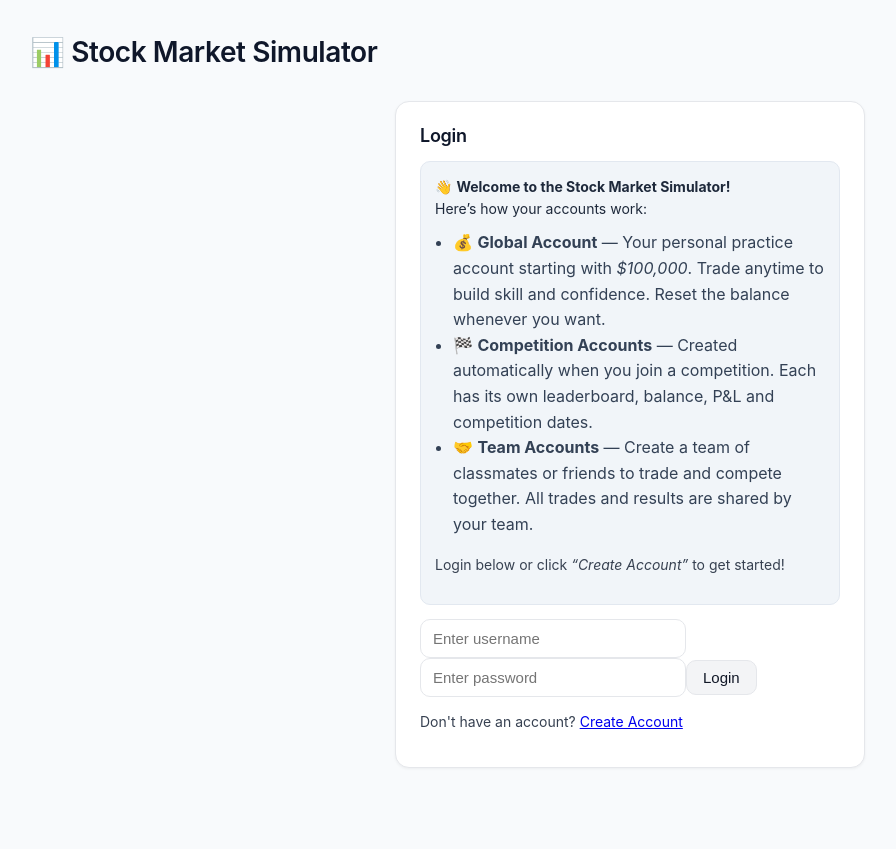
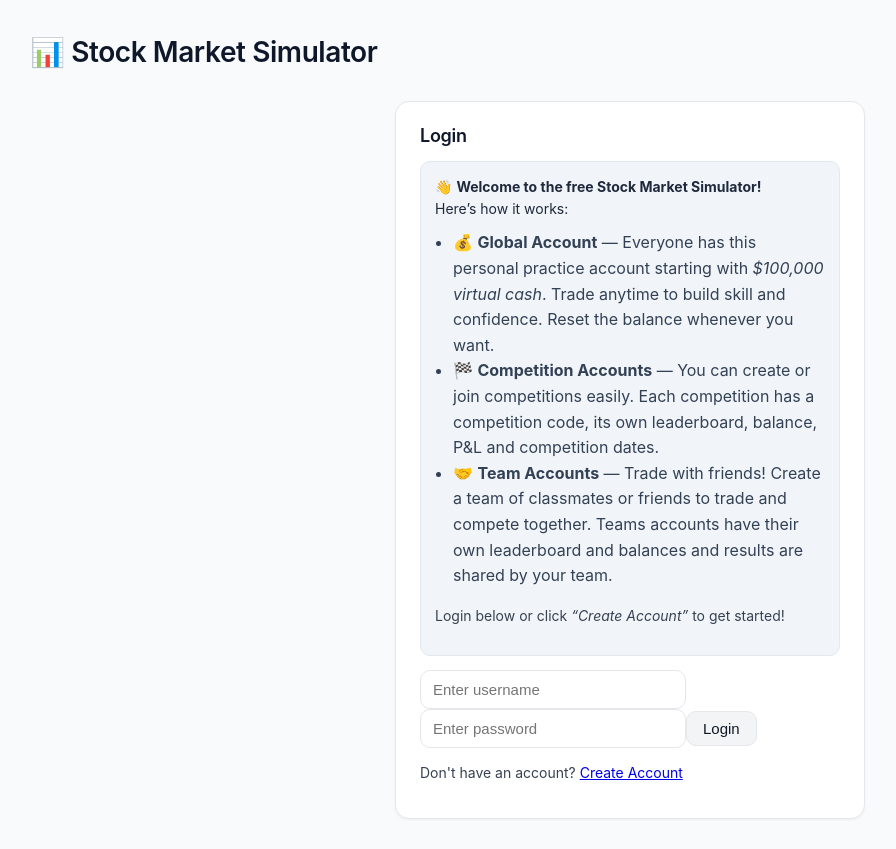
Before and after one commit to timbro-mach/stock-simulator-frontend, a Next.js app: page /dashboard in a window 1280 px wide. Shown: the whole page, without its empty margins (10-906 px from the left). Before the commit the page ends 800 px from the top, so only its background shows below. Built offline with nearby package versions, Linux system fonts and the light colour scheme.

Commit message:
clearer instructions

```diff
--- a/pages/dashboard.js
+++ b/pages/dashboard.js
@@ -1447,21 +1447,21 @@ const Dashboard = () => {
                                 }}
                             >
                                 <p className="note" style={{ margin: 0, color: '#1e293b' }}>
-                                    👋 <strong>Welcome to the Stock Market Simulator!</strong><br />
-                                    Here’s how your accounts work:
+                                    👋 <strong>Welcome to the free Stock Market Simulator!</strong><br />
+                                    Here’s how it works:
                                 </p>
                                 <ul style={{ marginTop: 10, paddingLeft: 18, color: '#334155' }}>
                                     <li>
-                                        💰 <strong>Global Account</strong> — Your personal practice account starting with
-                                        <em> $100,000</em>. Trade anytime to build skill and confidence. Reset the balance whenever you want.
+                                        💰 <strong>Global Account</strong> — Everyone has this personal practice account starting with
+                                        <em> $100,000 virtual cash</em>. Trade anytime to build skill and confidence. Reset the balance whenever you want.
                                     </li>
                                     <li>
-                                        🏁 <strong>Competition Accounts</strong> — Created automatically when you join a competition.
-                                        Each has its own leaderboard, balance, P&L and competition dates.
+                                        🏁 <strong>Competition Accounts</strong> — You can create or join competitions easily.
+                                        Each competition has a competition code, its own leaderboard, balance, P&L and competition dates.
                                     </li>
                                     <li>
-                                        🤝 <strong>Team Accounts</strong> — Create a team of classmates or friends to trade and compete together.
-                                        All trades and results are shared by your team.
+                                        🤝 <strong>Team Accounts</strong> — Trade with friends! Create a team of classmates or friends to trade and compete together.
+                                        Teams accounts have their own leaderboard and balances and results are shared by your team.
                                     </li>
                                 </ul>
                                 <p className="note" style={{ marginTop: 8 }}>
```
